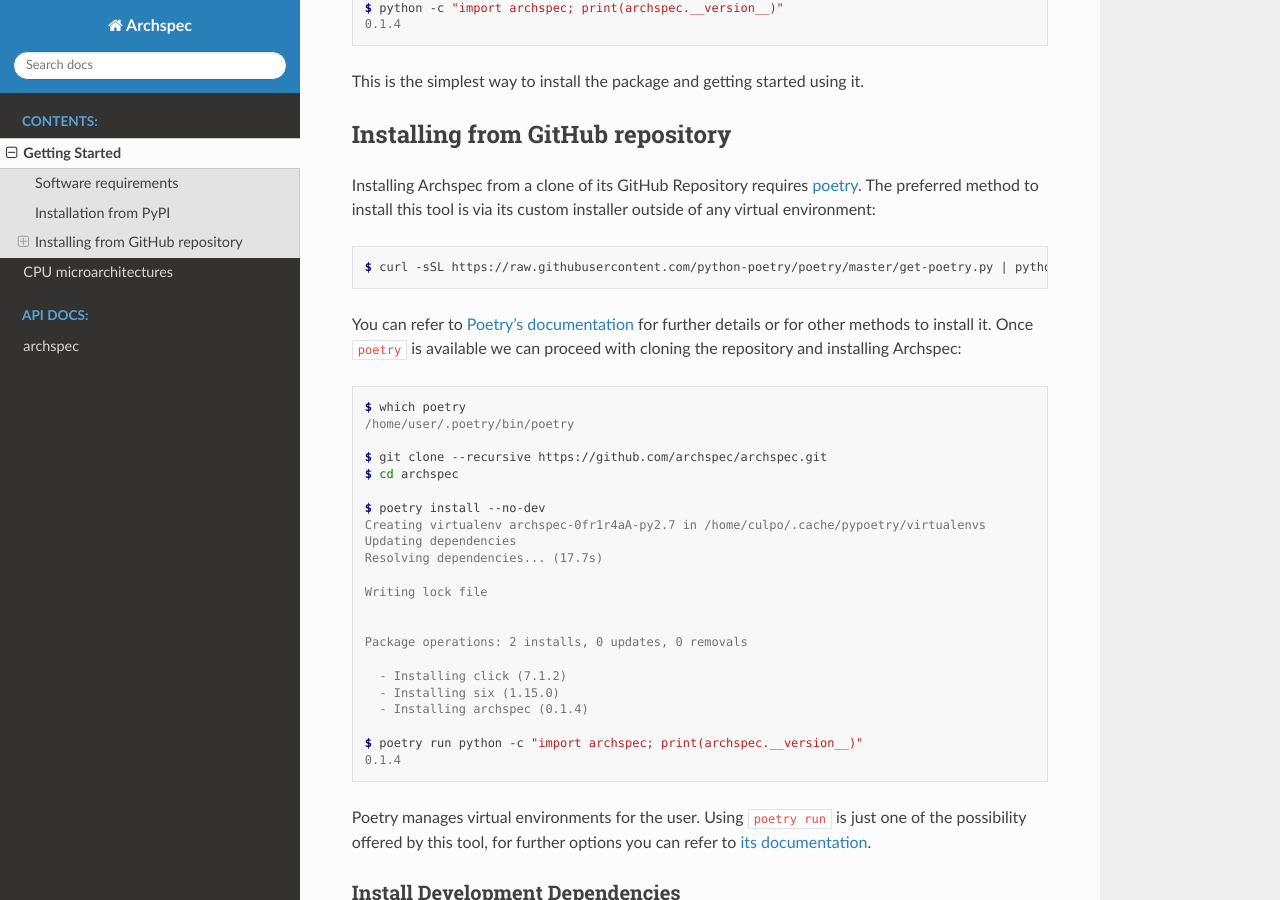
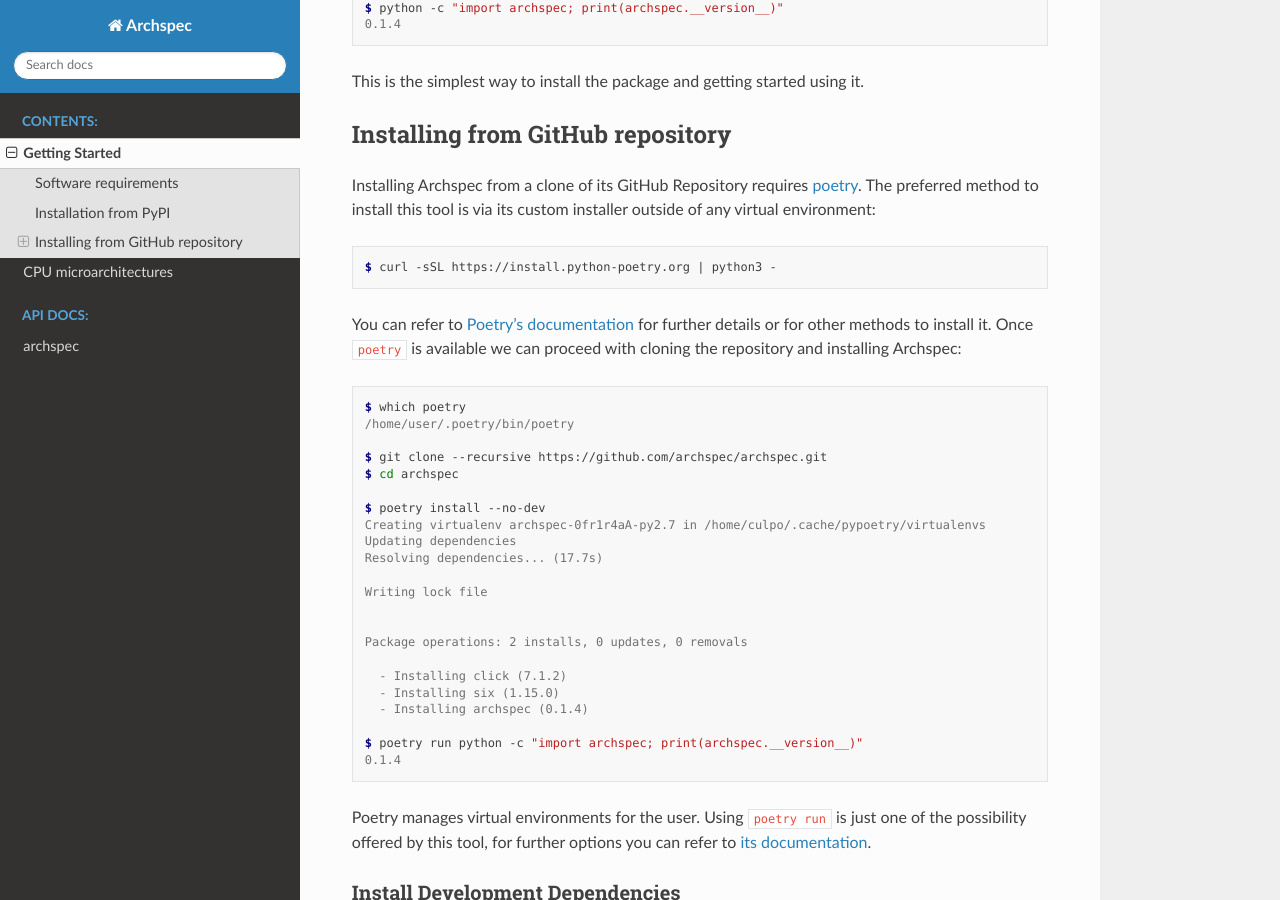
Before and after one commit to archspec/archspec, a Sphinx documentation site: the page built from docs/source/getting_started.rst, in a window 1280 px wide and 900 px high, scrolled down 864 px. Built offline with Sphinx 7.4.7 and the Read the Docs theme 2.0.0, drawn with Linux system fonts in a browser that asks for light colours.

Commit message:
Update link for poetry installer
fixes #99

```diff
--- a/docs/source/getting_started.rst
+++ b/docs/source/getting_started.rst
@@ -68,7 +68,7 @@
 
 .. code-block:: console
 
-    $ curl -sSL https://raw.githubusercontent.com/python-poetry/poetry/master/get-poetry.py | python
+    $ curl -sSL https://install.python-poetry.org | python3 -
 
 You can refer to `Poetry's documentation <https://python-poetry.org/docs/#installation>`_
 for further details or for other methods to install it.
```
Also changed, not shown: README.md (+2 -2 lines).
